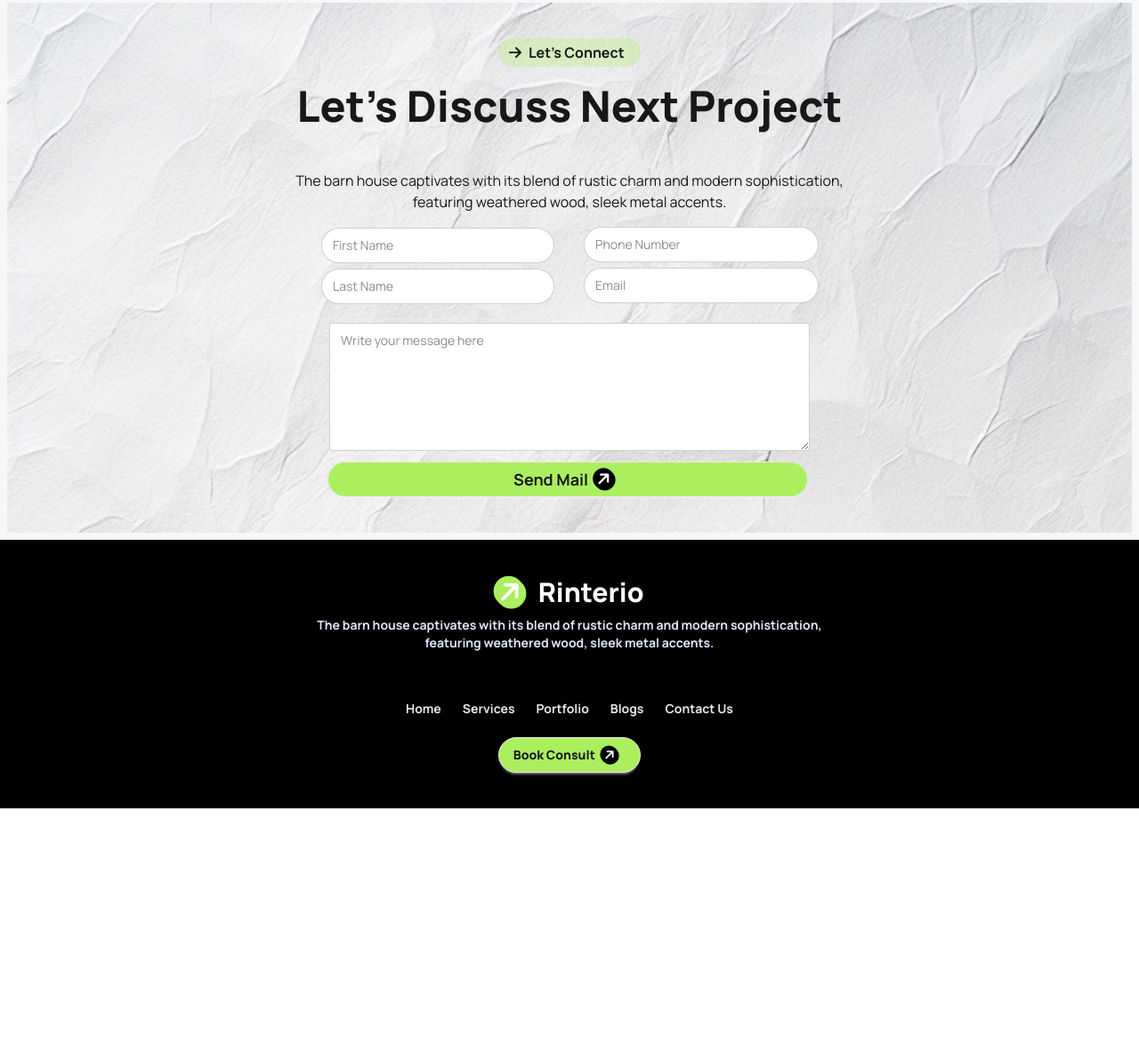
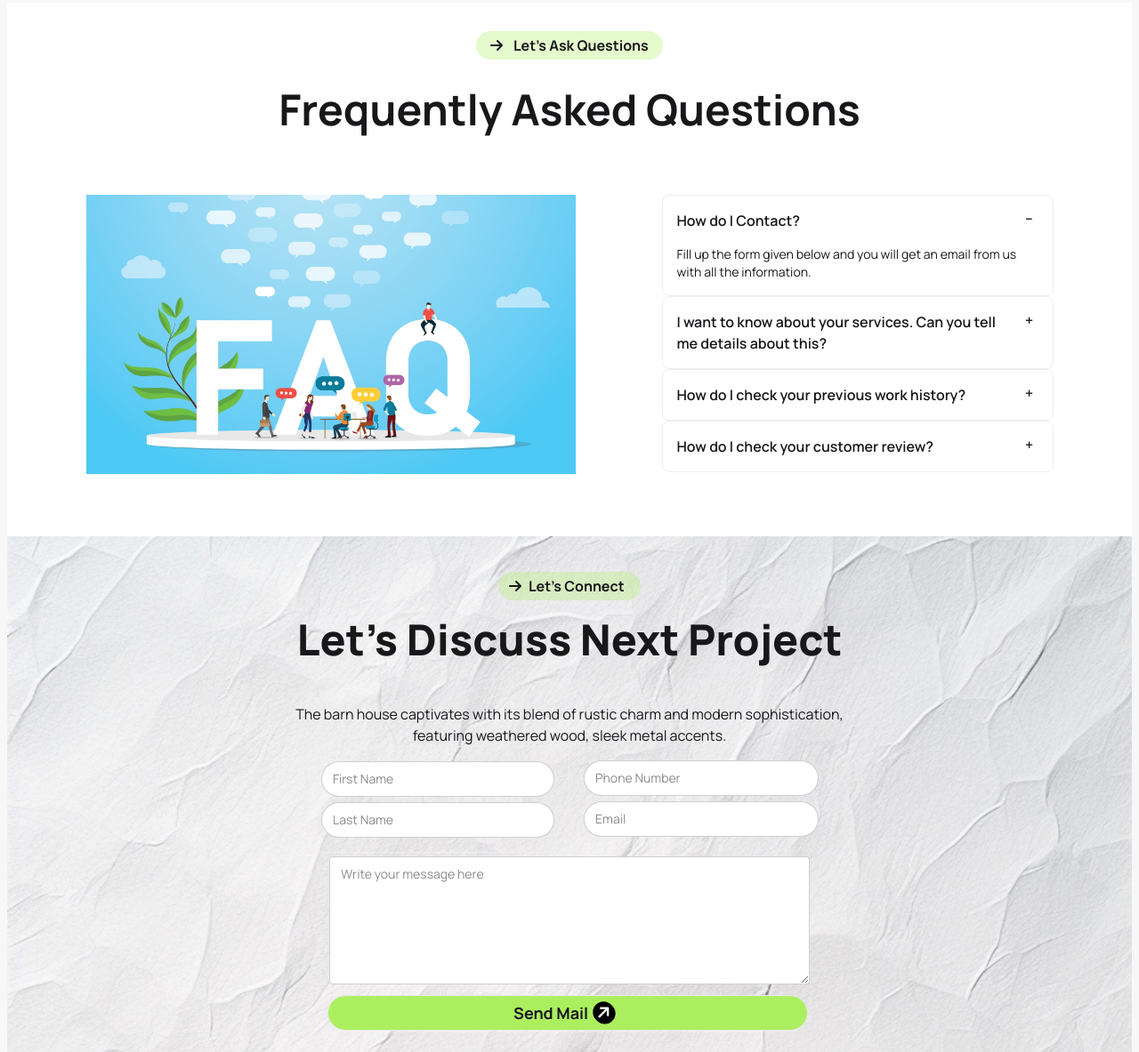
Before and after one commit to atikroman2019/Rinterio-Assignment-03, a plain HTML site: page index.html in a window 1280 px wide. Shown: the part 2669-3852 px from the top of the page at 89% size. Before the commit the page ends 3578 px from the top, so only its background shows below. Drawn offline with nearby package versions, Linux system fonts and the light colour scheme.

Commit message:
Faq-secion-done

```diff
--- a/index.html
+++ b/index.html
@@ -217,6 +217,41 @@
                  </div>
              </div>
           </section>
+          <!-- Faq-section -->
+           <section class="bg-white pt-8 ">
+            <div class="rounded-full  bg-[#ABEF5F50] w-[210px] font-bold mx-auto p-1 "><i class="fa-solid  ml-2 fa-arrow-right mr-2 p-1  rounded-full"></i>Let's Ask Questions
+            </div>
+            <h2 class="text-center text-3xl lg:text-5xl font-bold p-8">Frequently Asked Questions</h2>
+            <!-- image-section -->
+             <div class="lg:flex lg:p-10">
+              <div class="w-[550px] mx-auto">
+                <img src="/assets/faq.jpg" alt="">
+               </div>
+               <!-- text-section -->
+               <div class="w-[440px] mx-auto ">
+                <div class="collapse lg:mt-0 mt-12 collapse-plus bg-base-100 border border-base-300">
+                  <input type="radio" name="my-accordion-3" checked="checked" />
+                  <div class="collapse-title font-semibold">How do I Contact?</div>
+                  <div class="collapse-content text-sm">Fill  up the form given below and you will get an email from us with all the information.</div>
+                </div>
+                <div class="collapse collapse-plus bg-base-100 border border-base-300">
+                  <input type="radio" name="my-accordion-3" />
+                  <div class="collapse-title font-semibold">I want to know about your services. Can you tell me details about this? </div>
+                  <div class="collapse-content text-sm">Click "Services" on the navigation menu from top of the page and you will get all the information that you need.</div>
+                </div>
+                <div class="collapse collapse-plus bg-base-100 border border-base-300">
+                  <input type="radio" name="my-accordion-3" />
+                  <div class="collapse-title font-semibold">How do I check your previous work history?</div>
+                  <div class="collapse-content text-sm">Click "Portfolio" to check our all previous works.</div>
+                </div>
+                <div class="collapse mb-8 collapse-plus bg-base-100 border border-base-300">
+                  <input type="radio" name="my-accordion-3" />
+                  <div class="collapse-title font-semibold">How do I check your customer review?</div>
+                  <div class="collapse-content text-sm">Click "Blogs" on the top of our page to check our all customer review.</div>
+                </div>
+               </div>
+             </div>
+           </section>
           <!-- Next-project-section -->
 
           <section class="p-10  bg-[url('/assets/bg.jpg')] bg-no-repeat bg-cover" >
@@ -266,7 +301,7 @@
             <li><a>Blogs</a></li>
             <li><a>Contact Us</a></li>
           </ul>
-          <a class="btn bg-[#ABEF5F] font-extrabold text-md rounded-full">Book Consult <i class="fa-solid fa-arrow-right -rotate-45  bg-black text-white mr-2 rounded-full p-1"></i></a>
+          <a class="btn bg-[#ABEF5F] border-none font-extrabold text-md rounded-full">Book Consult<i class="fa-solid fa-arrow-right -rotate-45  bg-black text-white mr-2 rounded-full p-1"></i></a>
 
 
         </nav>
```
Also changed, not shown: assets/faq.jpg (added).
